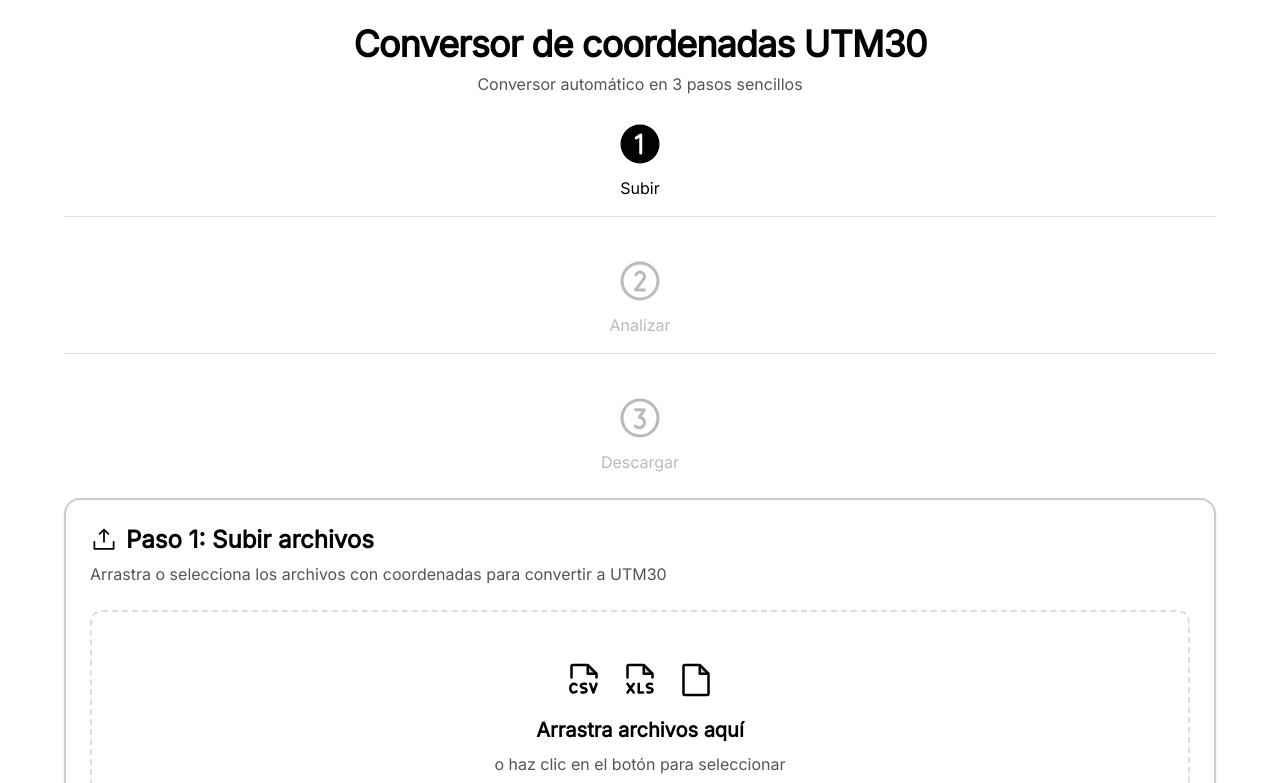
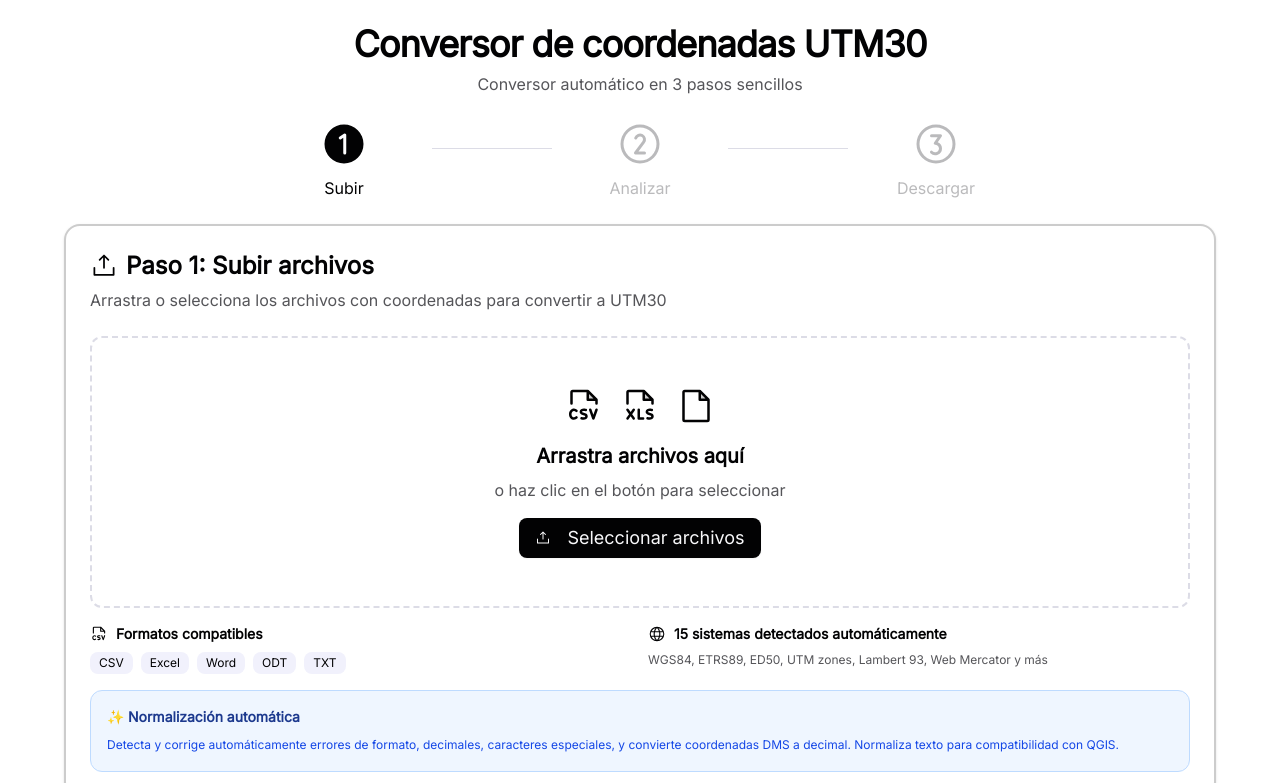
Before and after one commit to luismgarcia/norm-coord-ptel, a React (Vite) app: page / in a window 1280 px wide. Shown: the top 783 px of the page. Built offline with nearby package versions, Linux system fonts and the light colour scheme; what proj4 would draw is missing.

Commit message:
Generated by Spark: Prefiero Horizontal stepper

```diff
--- a/src/App.tsx
+++ b/src/App.tsx
@@ -354,9 +354,9 @@ function App() {
           </p>
         </div>
 
-        <div className="flex items-center justify-center gap-2 md:gap-4 flex-wrap">
+        <div className="flex items-center justify-center gap-0 w-full max-w-3xl mx-auto">
           <div
-            className={`flex flex-col items-center gap-2 transition-all ${currentStep >= 1 ? 'opacity-100' : 'opacity-40'}`}
+            className={`flex flex-col items-center gap-2 transition-all flex-1 ${currentStep >= 1 ? 'opacity-100' : 'opacity-40'}`}
             onClick={() => currentStep > 1 && handleReset()}
           >
             <div className={`flex flex-col items-center gap-2 ${currentStep > 1 ? 'cursor-pointer hover:scale-105' : ''} transition-transform`}>
@@ -371,9 +371,9 @@ function App() {
             </div>
           </div>
 
-          <Separator className="w-12 md:w-20 mb-6" />
+          <Separator className="flex-1 max-w-[80px] md:max-w-[120px] mb-6" />
 
-          <div className={`flex flex-col items-center gap-2 transition-all ${currentStep >= 2 ? 'opacity-100' : 'opacity-40'}`}>
+          <div className={`flex flex-col items-center gap-2 transition-all flex-1 ${currentStep >= 2 ? 'opacity-100' : 'opacity-40'}`}>
             <NumberCircleTwo
               size={48}
               weight={currentStep === 2 ? 'fill' : 'regular'}
@@ -384,10 +384,10 @@ function App() {
             </span>
           </div>
 
-          <Separator className="w-12 md:w-20 mb-6" />
+          <Separator className="flex-1 max-w-[80px] md:max-w-[120px] mb-6" />
 
           <div
-            className={`flex flex-col items-center gap-2 transition-all ${currentStep >= 3 ? 'opacity-100' : 'opacity-40'}`}
+            className={`flex flex-col items-center gap-2 transition-all flex-1 ${currentStep >= 3 ? 'opacity-100' : 'opacity-40'}`}
             onClick={() => currentStep === 2 && selectedFile && setCurrentStep(3)}
           >
             <div className={`flex flex-col items-center gap-2 ${currentStep === 2 && selectedFile ? 'cursor-pointer hover:scale-105' : ''} transition-transform`}>
```
